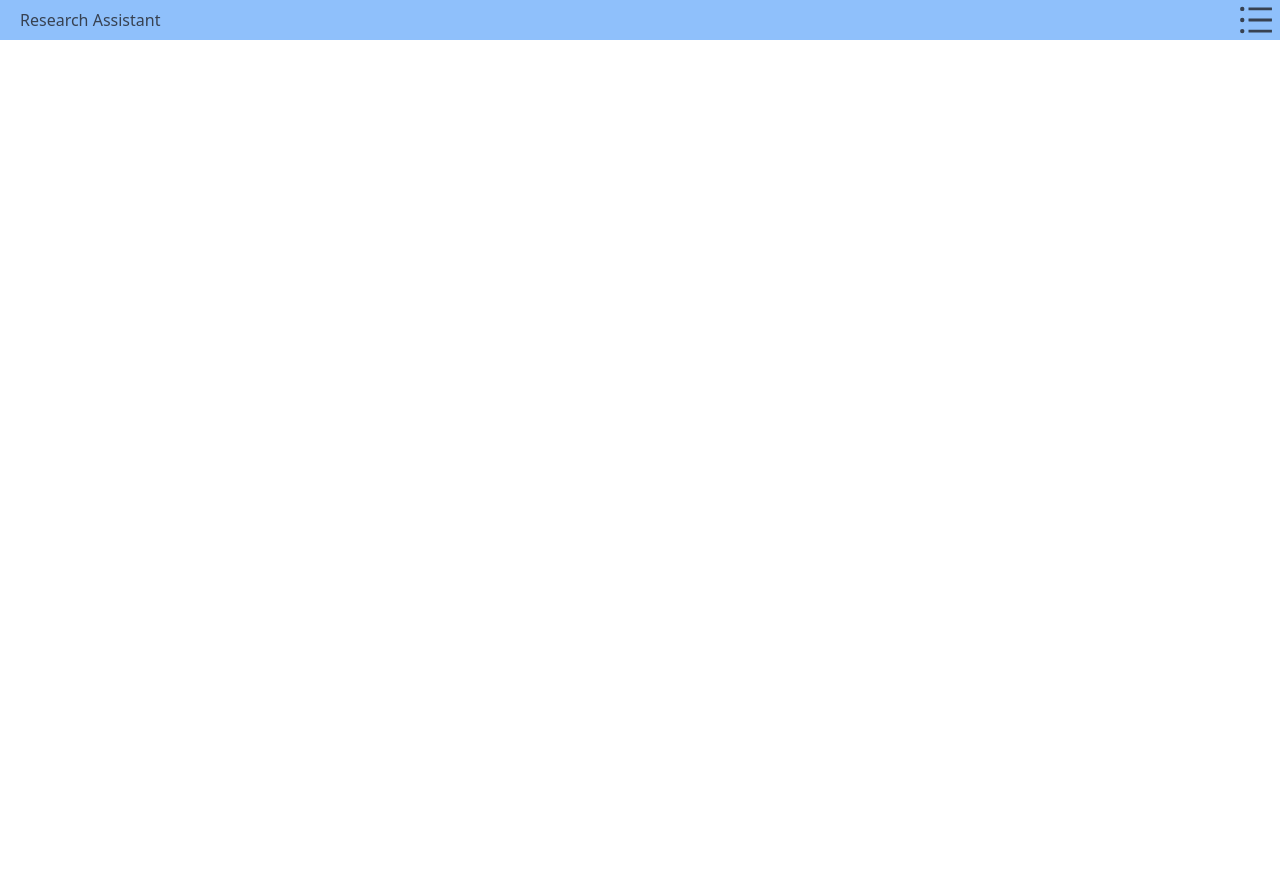
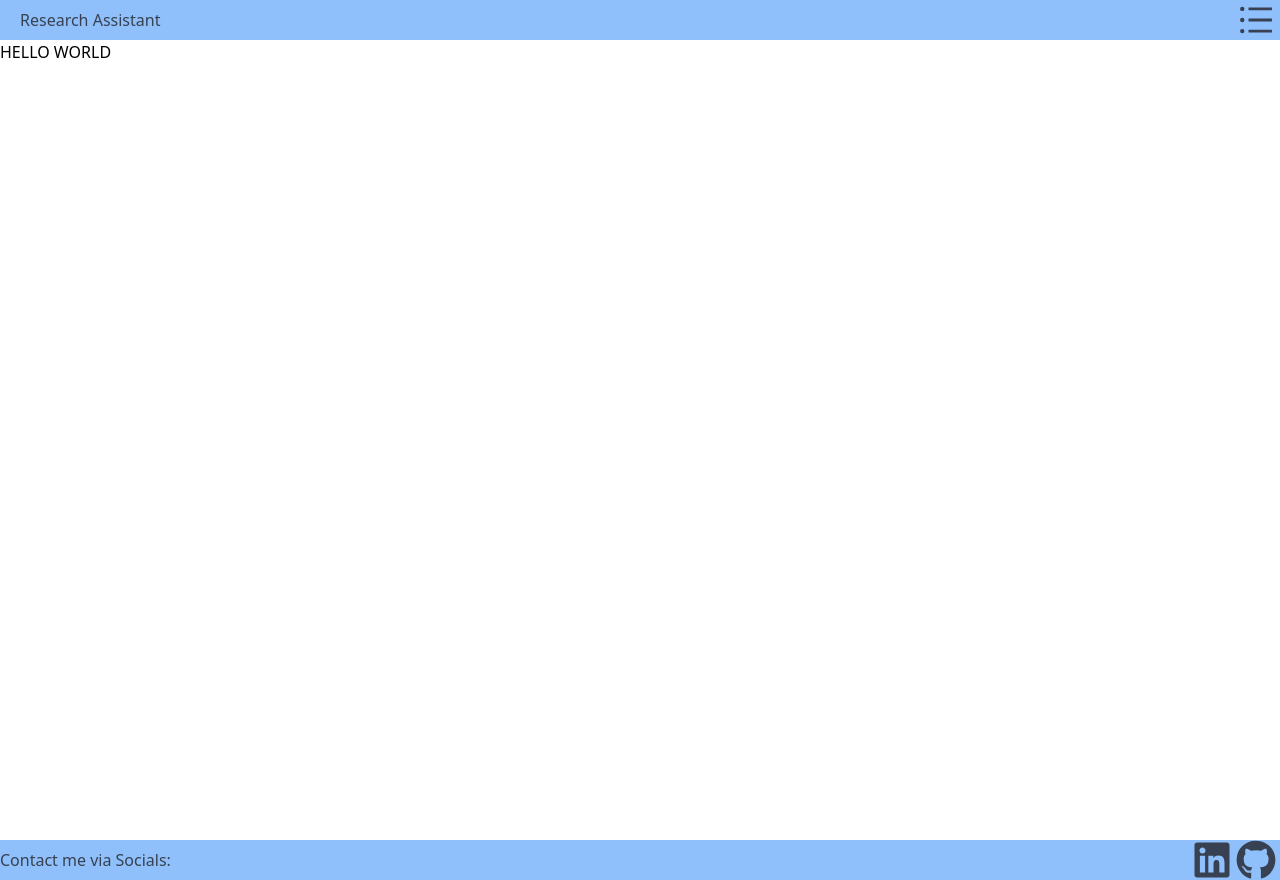
Before and after one commit to Ledan-bot/FARA, a React app: page / in a window 1280 px wide. Before the commit the page ends 800 px from the top, so only its background shows below. Built offline with nearby package versions, Linux system fonts and the light colour scheme.

Commit message:
Added & Styled Footer

```diff
--- a/src/app.jsx
+++ b/src/app.jsx
@@ -1,6 +1,7 @@
 import React from 'react';
 import ReactDom from 'react-dom';
-import Header from './components/shared/header.jsx'
+import Header from './components/Shared/header.jsx'
+import Footer from './components/Shared/footer.jsx'
 
 
 export default function App() {
@@ -8,6 +9,10 @@ export default function App() {
   return (
     <>
       <Header />
+      <main className="h-screen">
+        <h2>HELLO WORLD</h2>
+      </main>
+      <Footer />
     </>
   )
 }
--- /dev/null
+++ b/src/components/shared/footer.jsx
@@ -0,0 +1,26 @@
+import React from 'react';
+import {FaLinkedin} from 'react-icons/fa';
+import {FaGithub} from 'react-icons/fa'
+import { IconContext } from 'react-icons';
+
+export default function Footer() {
+  return (
+    <>
+      <footer className="h-10 flex flex-wrap items-center bg-blue-400 bg-opacity-70">
+        <div className="flex-1 ">
+          <h2 className="text-gray-700">Contact me via Socials:</h2>
+        </div>
+        <IconContext.Provider value={{ size: "40px", color: '#374151' }}>
+          <div className="flex-initial justify-end pr-1">
+            <FaLinkedin />
+          </div>
+        </IconContext.Provider>
+        <IconContext.Provider value={{ size: "40px", color: '#374151' }}>
+          <div className="flex-initial justify-end pr-1">
+            <FaGithub />
+          </div>
+        </IconContext.Provider>
+      </footer>
+    </>
+  )
+}
--- a/src/components/shared/header.jsx
+++ b/src/components/shared/header.jsx
@@ -14,7 +14,6 @@ export default function Header() {
             <AiOutlineBars />
           </div>
         </IconContext.Provider>
-
       </header>
     </>
   )
```
